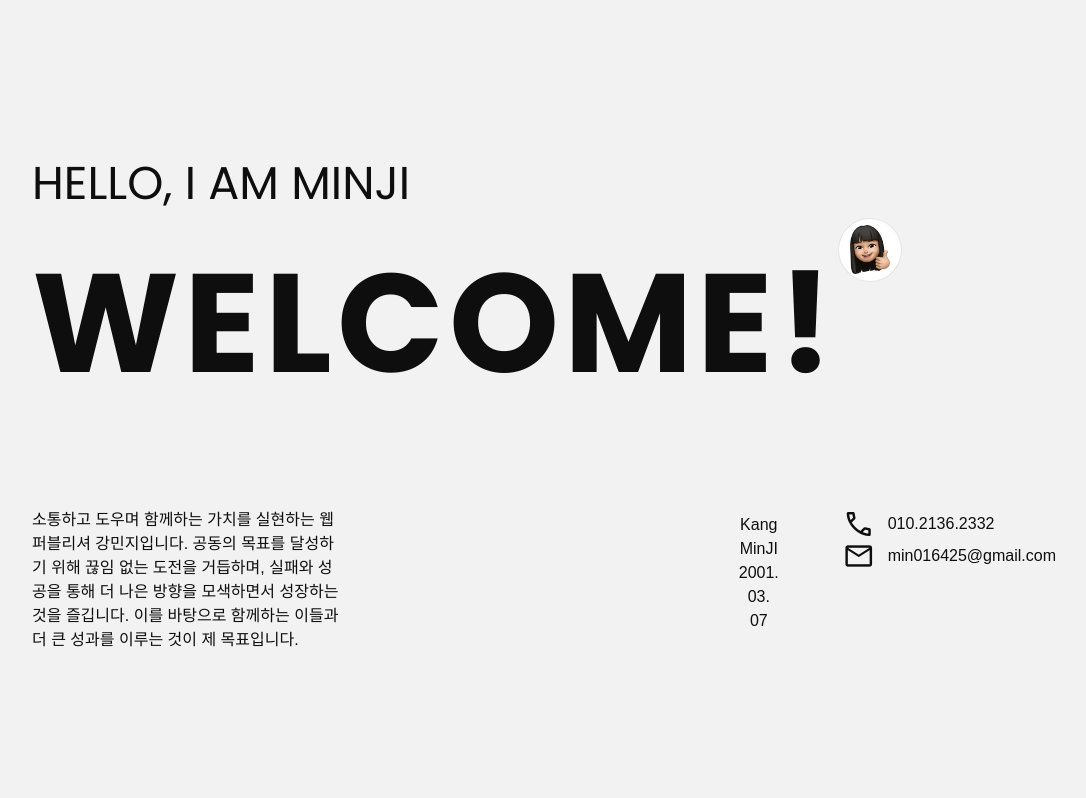
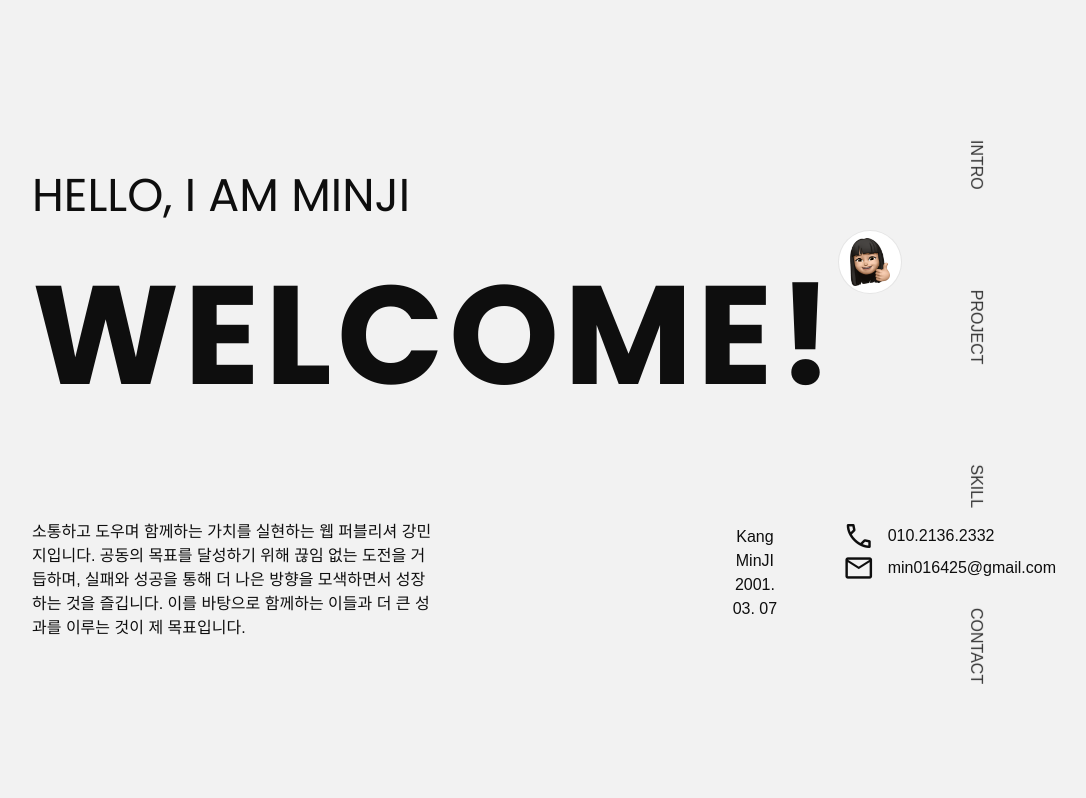
Before and after one commit to minji0164/minji0164.github.io, a plain HTML site: page index.html in a window 1280 px wide. Shown: the top 798 px of the page, without its empty margins (96-1182 px from the left). Drawn offline with nearby package versions, Linux system fonts and the light colour scheme; a web font is replaced by a local one.

Commit message:
nav 생성 및 설정

```diff
--- a/assets/js/comm.js
+++ b/assets/js/comm.js
@@ -25,11 +25,26 @@ document.addEventListener("DOMContentLoaded", function () {
     .addEventListener("submit", function (e) {
       e.preventDefault();
       e.stopPropagation();
-
       drawText(document.getElementById("custom-text").value);
     });
 
   drawText();
+
+  // Smooth scroll functionality for navigation links
+  document.querySelectorAll("nav a").forEach((anchor) => {
+    anchor.addEventListener("click", function (e) {
+      e.preventDefault();
+      const targetId = this.getAttribute("href").substring(1);
+      const targetElement = document.getElementById(targetId);
+      if (targetElement) {
+        window.scrollTo({
+          top: targetElement.offsetTop,
+          behavior: "smooth",
+        });
+      }
+    });
+  });
+
+  // Initialize Splitting
+  Splitting();
 });
-
-Splitting();
--- a/assets/scss/_main.scss
+++ b/assets/scss/_main.scss
@@ -7,6 +7,7 @@
 
 .intro {
   padding: 0 10%;
+  display: flex;
 
   .tit-wr {
     display: flex;
@@ -134,7 +135,7 @@
 
   .profile {
     display: flex;
-    margin-left: 400px;
+    margin-left: 300px;
     opacity: 0;
     animation: appear 0.2s ease-in-out 2s forwards;
     @keyframes appear {
@@ -168,6 +169,21 @@
   .num,
   .addr {
     padding-left: 13px;
+  }
+
+  nav {
+    @include posY;
+    right: -5%;
+    display: flex;
+    gap: 100px;
+    transform: rotate(90deg);
+    opacity: 0;
+    animation: appear 0.2s ease-in-out 2.3s forwards;
+    @keyframes appear {
+      to {
+        opacity: 1;
+      }
+    }
   }
 }
 
--- a/index.html
+++ b/index.html
@@ -18,7 +18,7 @@
   <body>
     <div class="wrap">
       <main id="main">
-        <section class="sec intro">
+        <section id="intro" class="sec intro">
           <div class="tit-wr">
             <span class="hi">HELLO, I AM MINJI</span>
             <strong class="big-tit">
@@ -58,8 +58,14 @@
               </div>
             </div>
           </div>
+          <nav>
+            <a href="#intro">INTRO</a>
+            <a href="#project">PROJECT</a>
+            <a href="#">SKILL</a>
+            <a href="#">CONTACT</a>
+          </nav>
         </section>
-        <section class="sec ng">
+        <section id="project" class="sec ng">
           <div class="bg">
             <div class="left">
               <div class="txt-wr">
```
Also changed, not shown: assets/css/comm.css, 1 other file.
